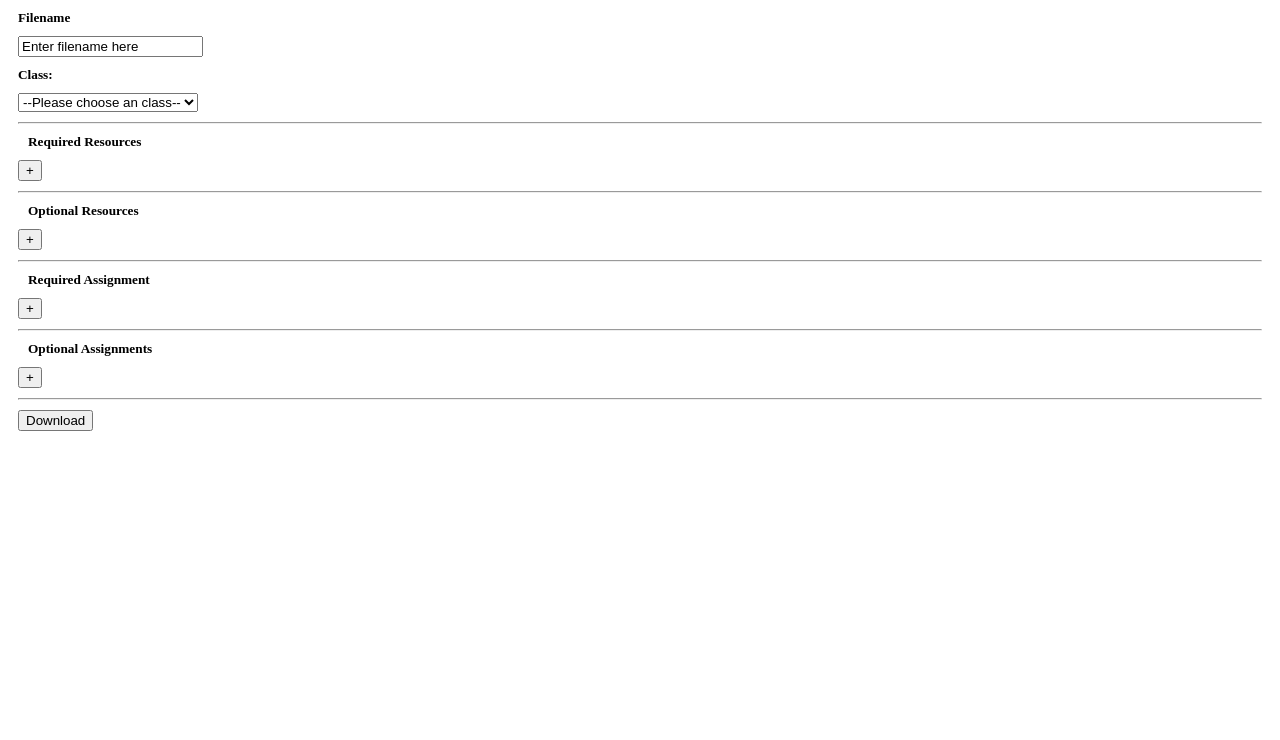
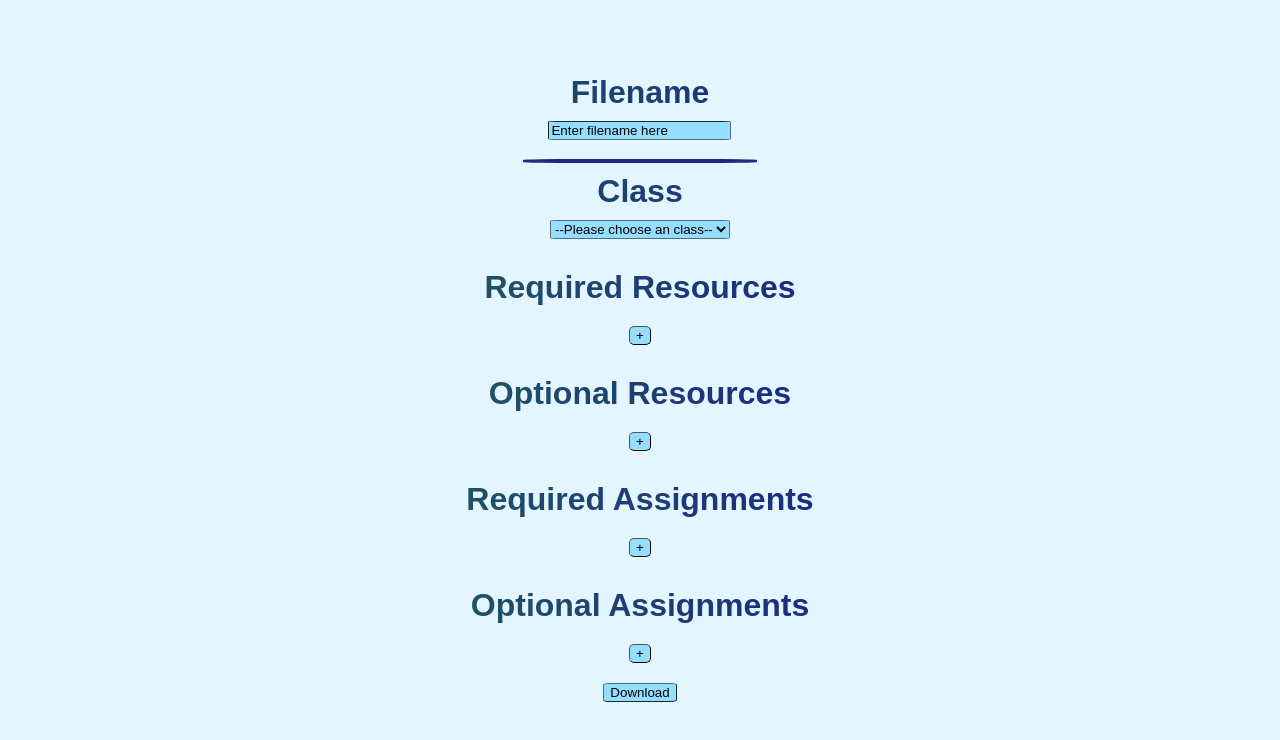
Before and after one commit to charleseMuchmore/todoListCreator.github.io, a plain HTML site: page index.html in a window 1280 px wide. Drawn offline with Linux system fonts and the light colour scheme.

Commit message:
made some styling changes

```diff
--- a/index.css
+++ b/index.css
@@ -2,3 +2,60 @@ form * {
     display: block;
     margin: 10px;
   }
+
+body {
+  display: flex;
+  background-color: #E3F6FF;
+  text-align: center;
+  justify-content: center;
+  margin-top: 5%;
+  align-items: center;
+}
+
+h5 {
+  font-family: sans-serif;
+  font: arial;
+  background-image: linear-gradient(to left, #1B2C80, #205166);
+  color: transparent;
+  background-clip: text;
+  -webkit-background-clip: text;
+  font-size: 2em;
+}
+
+hr {
+  border: 2px solid #1B2C80;
+  border-radius: 25%;
+  width: 230px;
+  margin: auto;
+}
+
+.plus-button {
+  background-color: #96DEFF;
+  border-width:  1px;
+  border-radius: 25%;
+}
+
+.class-selector, .filename-input {
+  margin: auto auto 5% auto;
+  background-color: #96DEFF;
+  border-width: 1px;
+  border-color: #4B6F80;
+  border-radius: 5%;
+
+}
+
+
+.download-button {
+  background-color: #96DEFF;
+  border-width: 1px;
+  border-color: #4B6F80;
+  border-radius: 10%;
+  margin: auto;
+}
+
+.section-container {
+  display: flex;
+  flex-direction: column;
+  justify-content: center;
+  align-items: center;
+}
--- a/index.html
+++ b/index.html
@@ -13,47 +13,45 @@
     <form id="downloadform" onsubmit="download(event)">
         <!--File name entry field-->
         <h5>Filename</h5>
-        <input type="text" name="filename" value="Enter filename here">
+        <input type="text" name="filename" value="Enter filename here" class="filename-input">
+        <hr>
+
         <!--class dropdown selector-->
-        <h5>Class: </h5>
-        <select name="classlist" id="classlist">
+        <h5>Class </h5>
+        <select name="classlist" id="classlist" class="class-selector">
             <option value="">--Please choose an class--</option>
             <option value="CIS195 - Web Authoring - M/W 12-2:50, Hirons">Web Authoring</option>
             <option value="CS133JS - Beginning JavaScript - (async), Bird">Beginning JavaScript</option>
             <option value="WR121 - Academic Composition - Tu/Th 10-11:50, Sarah">Academic Composition</option>
             <option value="CS161N - Beginning C# - Tu/Th 2-3:50, Stewart">Beginning C#</option>
         </select>
-        <hr>
         <!--Necessary resources input-->
-        <div id="required-resource-section">
+        <div id="required-resource-section" class="section-container">
             <h5>Required Resources</h5>
+            <button type='button' class="plus-button" id="requiredResources" onclick="addLine(event)">+</button>
         </div>
-        <button type='button' id="requiredResources" onclick="addLine(event)">+</button>
-        <hr>
 
         <!--Extra resources input-->
-        <div id="optional-resource-section">
+        <div id="optional-resource-section" class="section-container">
             <h5>Optional Resources</h5>
+            <button type='button' class="plus-button" id="optionalResources" onclick="addLine(event)">+</button>
         </div>
-        <button type='button' id="optionalResources" onclick="addLine(event)">+</button>
-        <hr>
 
         <!--Necessary assignments input-->
-        <div id="required-assignment-section">
-            <h5>Required Assignment</h5>
+        <div id="required-assignment-section" class="section-container">
+            <h5>Required Assignments</h5>
+            <button type='button' class="plus-button" id="requiredAssignments" onclick="addLine(event)">+</button>
         </div>
-        <button type='button' id="requiredAssignments" onclick="addLine(event)">+</button>
-        <hr>
 
         <!--Extra assignments input-->
-        <div id="optional-assignment-section">
+        <div id="optional-assignment-section" class="section-container">
             <h5>Optional Assignments</h5>
+            <button type='button' class="plus-button" id="optionalAssignments" onclick="addLine(event)">+</button>
         </div>
-        <button type='button' id="optionalAssignments" onclick="addLine(event)">+</button>
-        <hr>
+
 
         <!--Submit button-->
-        <input type="submit" value="Download">
+        <input type="submit" value="Download" class="download-button">
     </form>
 </body>
 </html>
```
